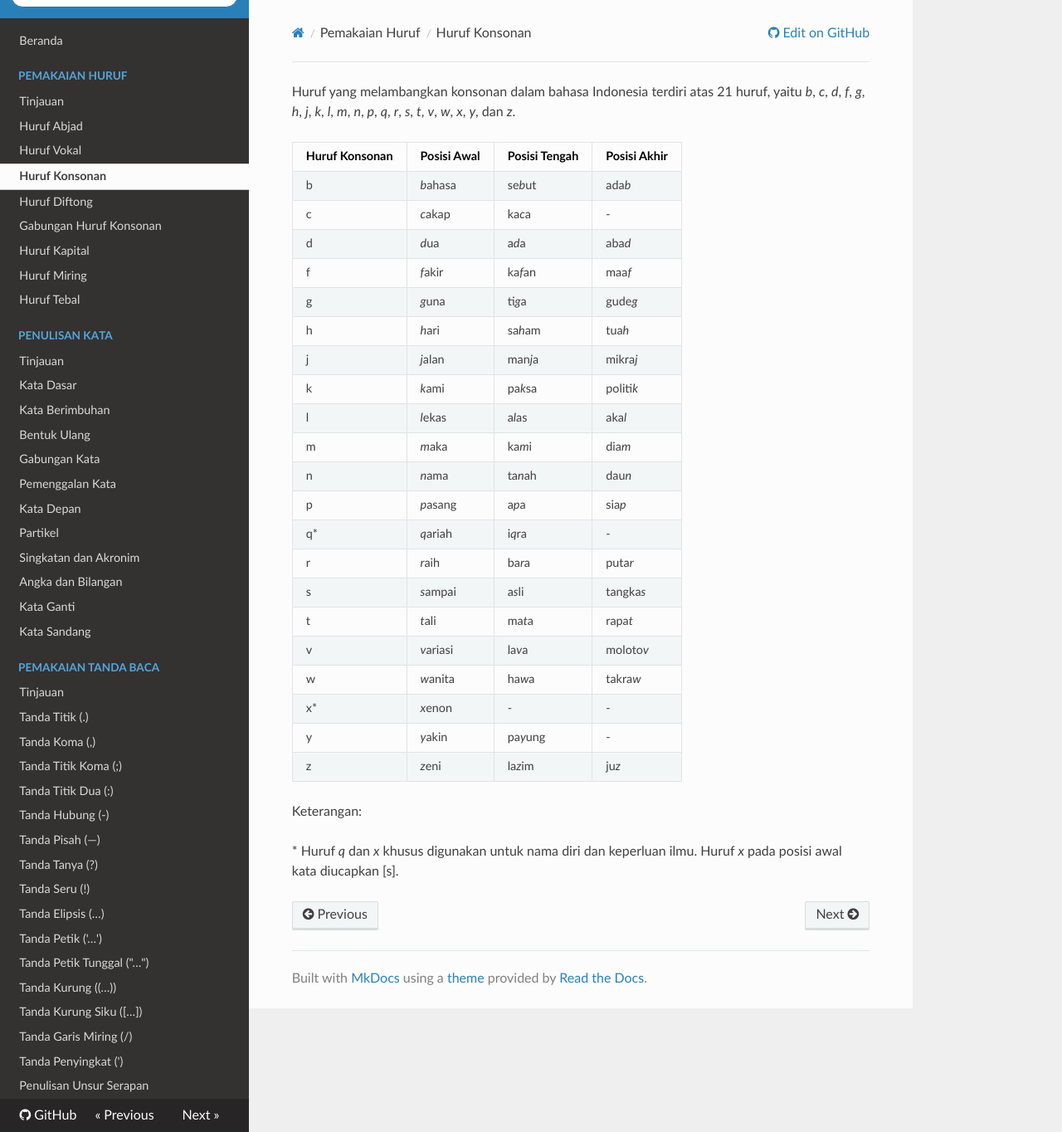
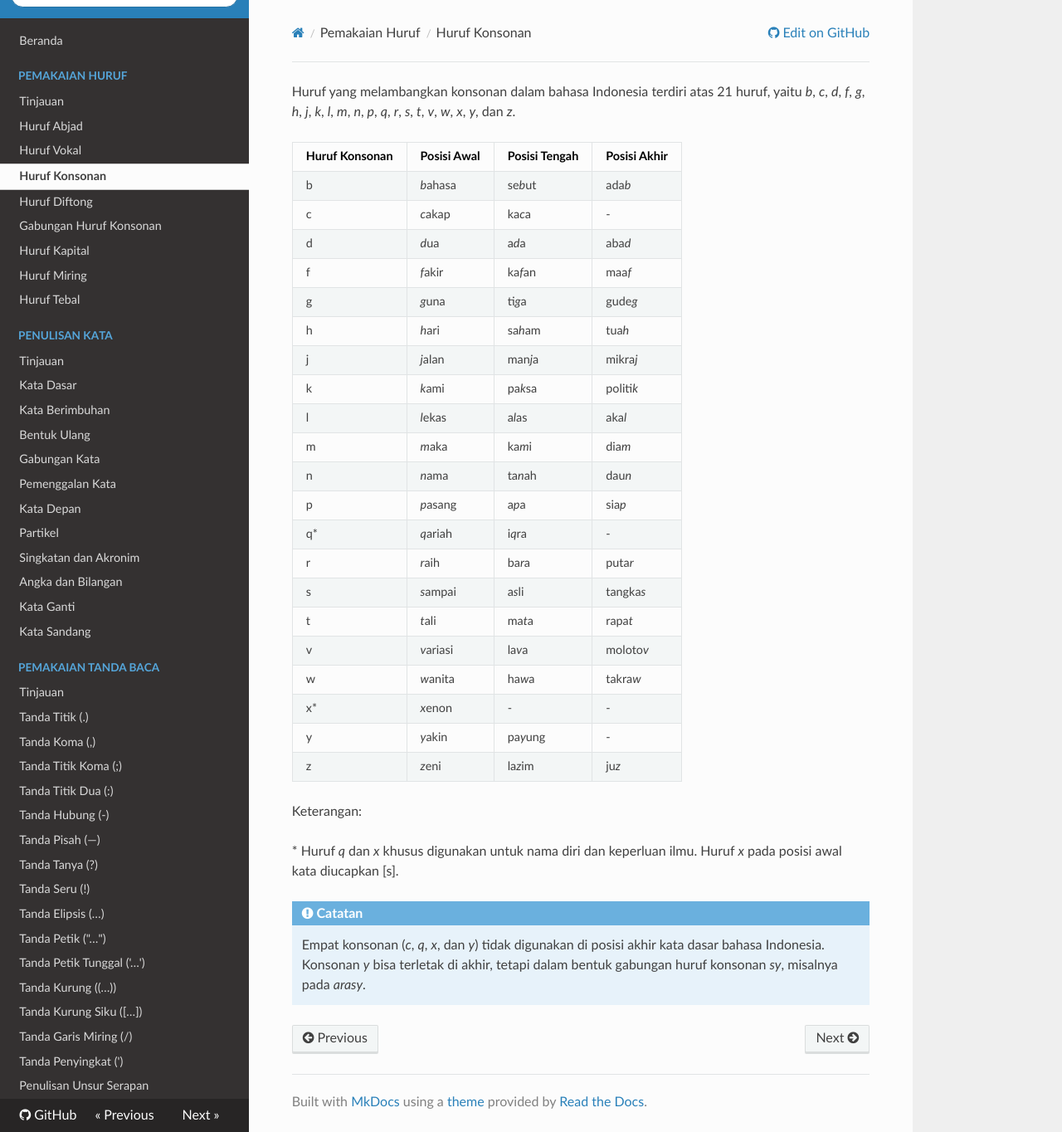
Before and after one commit to ivanlanin/puebi, an MkDocs documentation site: the page built from docs/huruf/huruf-konsonan.md, in a window 1280 px wide and 1364 px high. Shown: the whole window at 83% size. Built offline with MkDocs 1.6.1, drawn with Linux system fonts in a browser that asks for light colours; nearby versions of some CDN libraries; old or Windows-style settings are respelled for this version of MkDocs.

```diff
--- a/docs/huruf/huruf-konsonan.md
+++ b/docs/huruf/huruf-konsonan.md
@@ -27,3 +27,6 @@ z | *z*eni | la*z*im | ju*z*
 Keterangan:
 
 \* Huruf *q* dan *x* khusus digunakan untuk nama diri dan keperluan ilmu. Huruf *x* pada posisi awal kata diucapkan [s].
+
+!!! note "Catatan"
+	Empat konsonan (*c*, *q*, *x*, dan *y*) tidak digunakan di posisi akhir kata dasar bahasa Indonesia. Konsonan *y* bisa terletak di akhir, tetapi dalam bentuk gabungan huruf konsonan *sy*, misalnya pada *arasy*.
--- a/mkdocs.yml
+++ b/mkdocs.yml
@@ -35,8 +35,8 @@ pages:
     - 'Tanda Tanya (?)': 'tanda-baca/tanda-tanya.md'
     - 'Tanda Seru (!)': 'tanda-baca/tanda-seru.md'
     - 'Tanda Elipsis (…)': 'tanda-baca/tanda-elipsis.md'
-    - 'Tanda Petik (''…'')': 'tanda-baca/tanda-petik.md'
-    - 'Tanda Petik Tunggal ("…")': 'tanda-baca/tanda-petik-tunggal.md'
+    - 'Tanda Petik ("…")': 'tanda-baca/tanda-petik.md'
+    - 'Tanda Petik Tunggal (''…'')': 'tanda-baca/tanda-petik-tunggal.md'
     - 'Tanda Kurung ((…))': 'tanda-baca/tanda-kurung.md'
     - 'Tanda Kurung Siku ([…])': 'tanda-baca/tanda-kurung-siku.md'
     - 'Tanda Garis Miring (/)': 'tanda-baca/tanda-garis-miring.md'
```
Also changed, not shown: docs/index.md (+2 -2 lines), docs/tanda-baca/index.md (+2 -2 lines), docs/unsur-serapan/index.md (+3 -0 lines).
